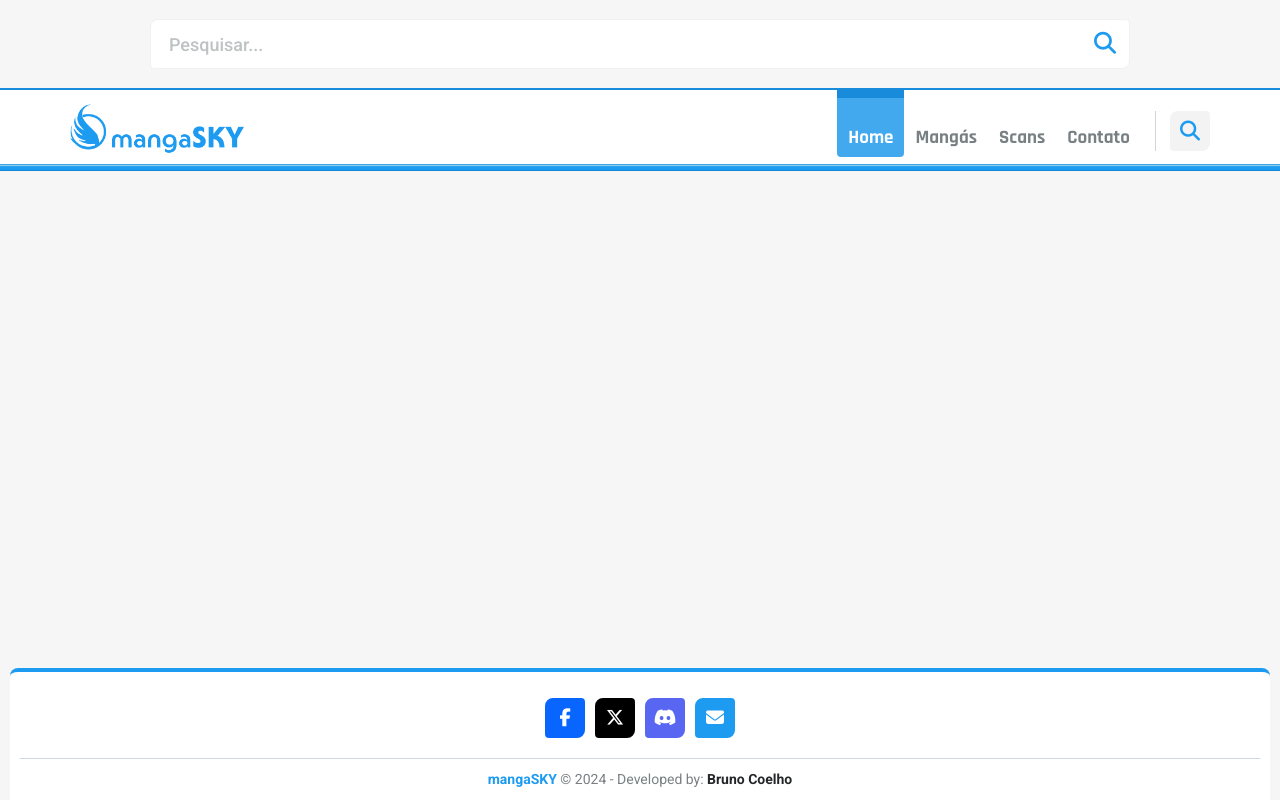
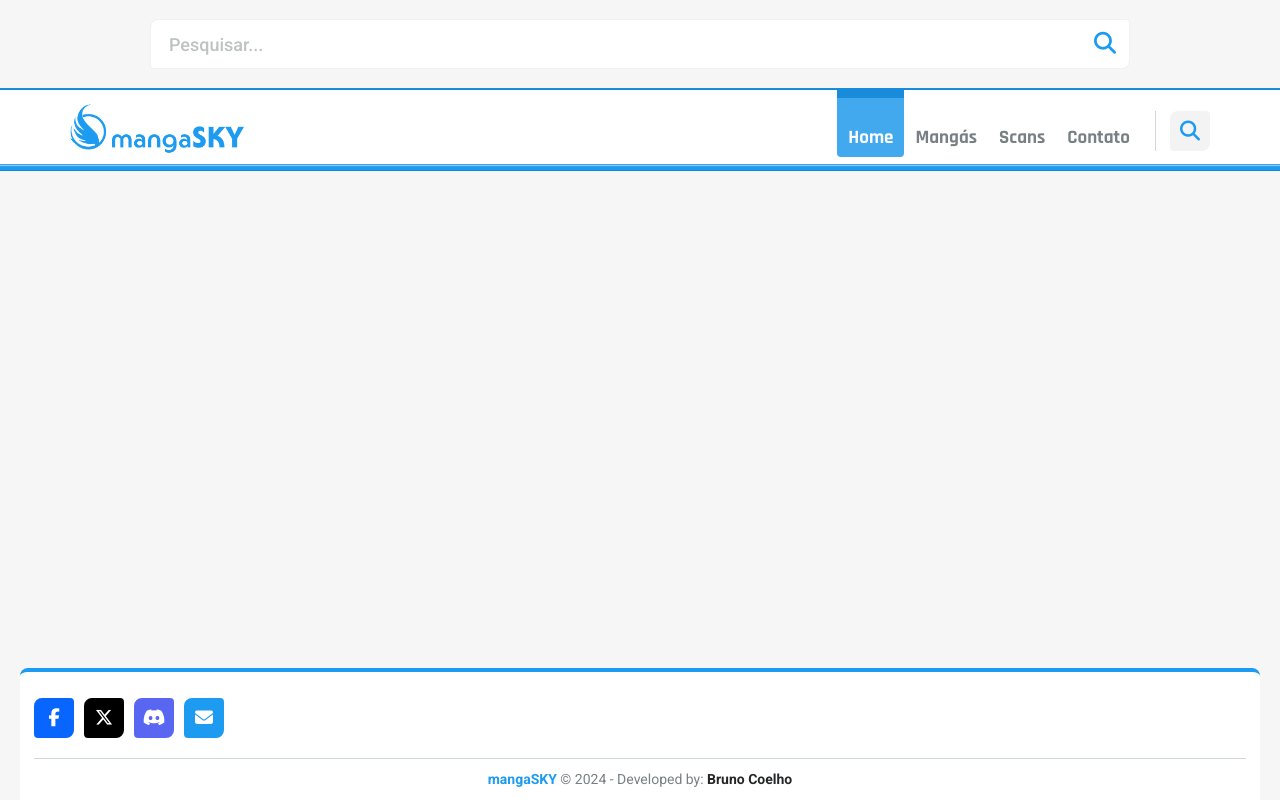
Before and after one commit to eubrunocoelho/mangaSKY-theme, a plain HTML site: page index.html in a window 1280 px wide. Drawn offline with Linux system fonts and the light colour scheme.

Commit message:
style(tablet): applies breakpoints to footer

```diff
--- a/assets/scss/modules/_footer.scss
+++ b/assets/scss/modules/_footer.scss
@@ -18,10 +18,9 @@
     }
 
     &__top {
-        align-items: center;
         border-bottom: 1px solid $single-line-color;
         display: flex;
-        flex-direction: column;
+        justify-content: center;
         padding: 26px 0 20px 0;
         row-gap: 12px;
         width: 100%;
@@ -78,3 +77,21 @@
         }
     }
 }
+
+@media screen and (min-width: 480px) {
+    .footer {
+        padding: 0 20px 0 20px;
+
+        .container {
+            padding: 0 14px 0 14px;
+        }
+    }
+}
+
+@media screen and (min-width: 540px) {
+    .footer {
+        &__top {
+            justify-content: start;
+        }
+    }
+}
```
Also changed, not shown: assets/css/styles.css, 1 other file.
